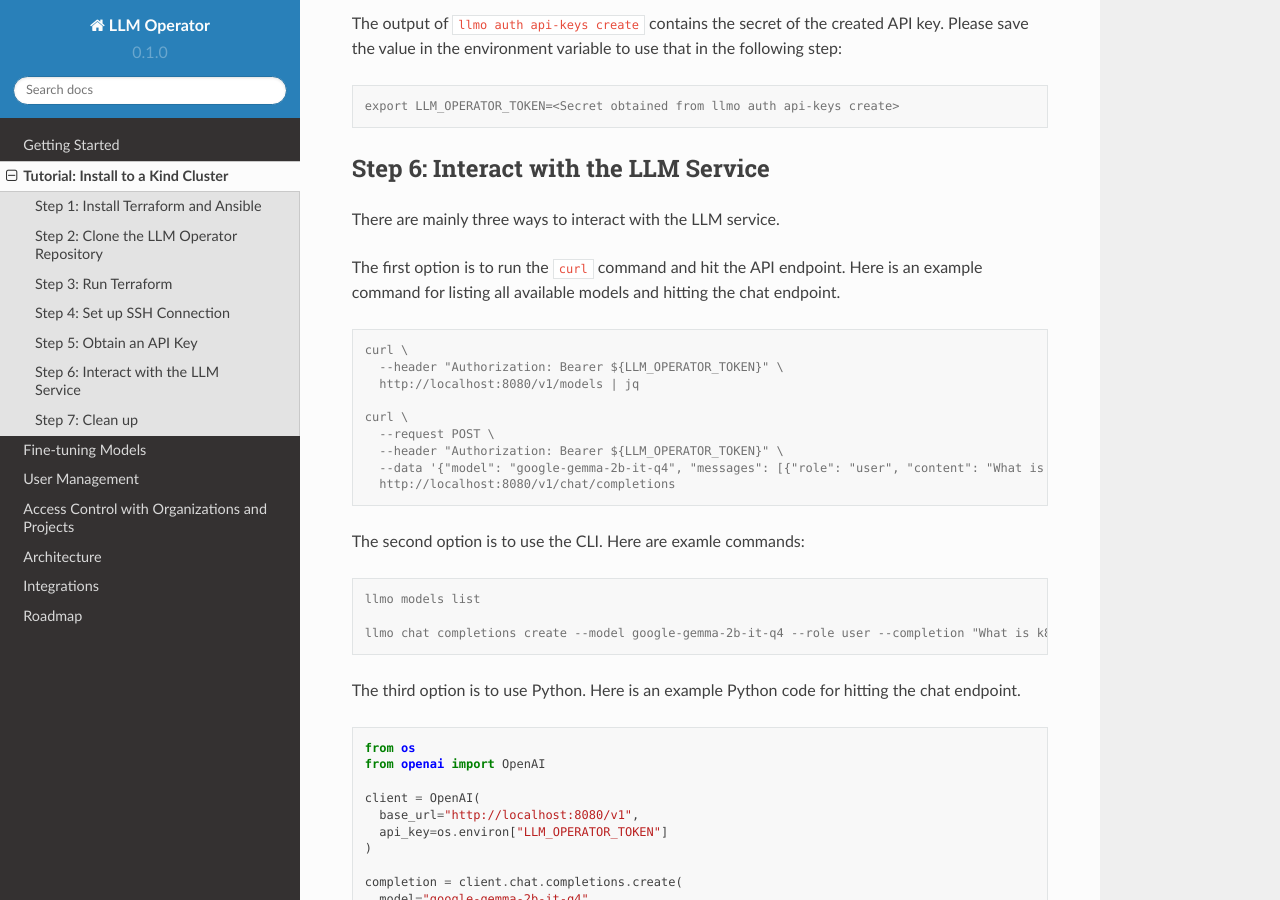
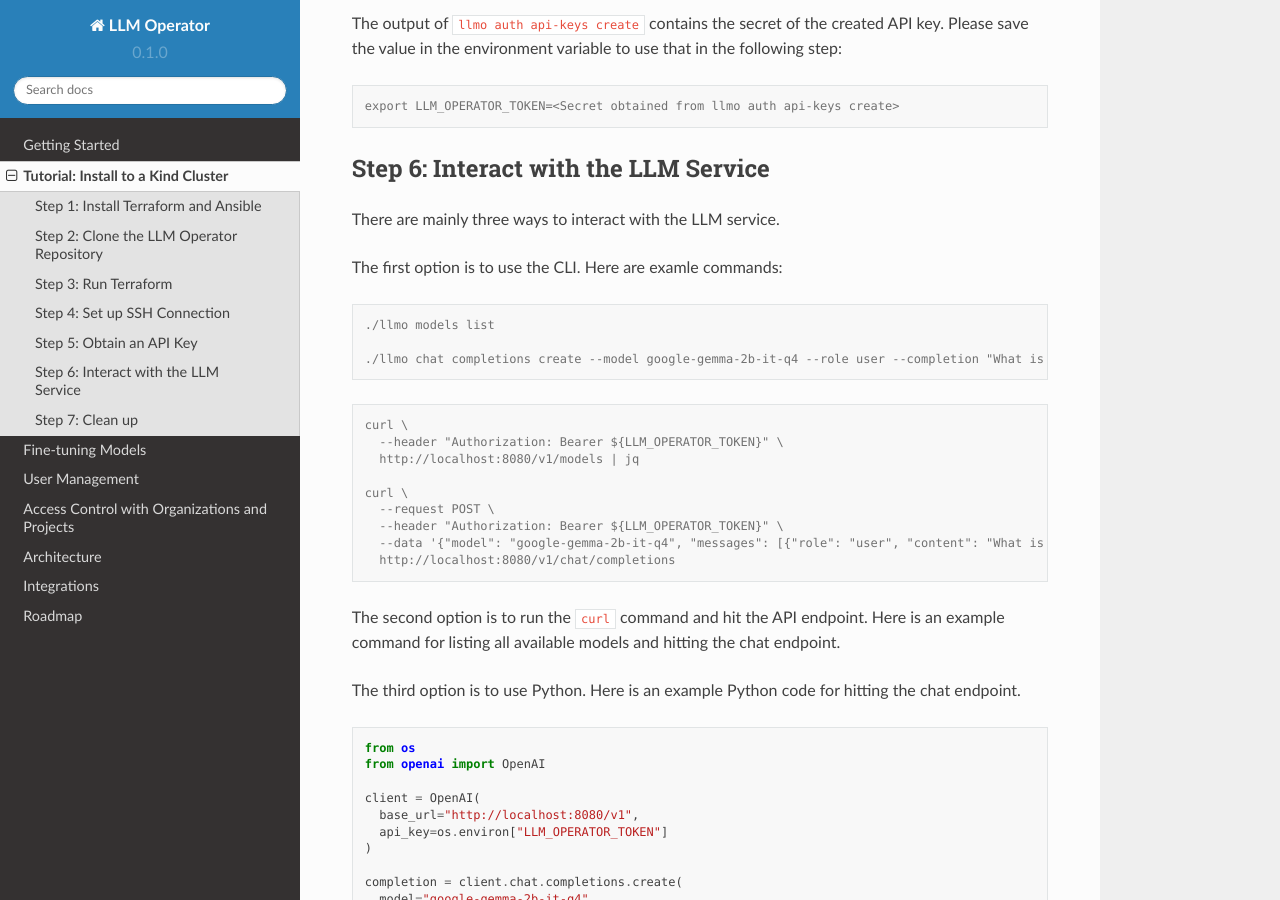
Before and after one commit to llm-operator/docs, a Sphinx documentation site: the page built from docs/source/tutorial.rst, in a window 1280 px wide and 900 px high, scrolled down 2687 px. Built offline with Sphinx 7.4.7 and the Read the Docs theme 2.0.0, drawn with Linux system fonts in a browser that asks for light colours; part of the change alters nothing that is shown.

Commit message:
Update tutorial.rst - minor tweak to the tutorial (#38)

```diff
--- a/docs/source/tutorial.rst
+++ b/docs/source/tutorial.rst
@@ -140,8 +140,14 @@ Step 6: Interact with the LLM Service
 
 There are mainly three ways to interact with the LLM service.
 
-The first option is to run the ``curl`` command and hit the API endpoint.
-Here is an example command for listing all available models and hitting the chat endpoint.
+The first option is to use the CLI. Here are examle commands:
+
+.. code-block:: console
+
+   ./llmo models list
+
+   ./llmo chat completions create --model google-gemma-2b-it-q4 --role user --completion "What is k8s?"
+
 
 .. code-block:: console
 
@@ -155,15 +161,8 @@ Here is an example command for listing all available models and hitting the chat
      --data '{"model": "google-gemma-2b-it-q4", "messages": [{"role": "user", "content": "What is k8s?"}]}' \
      http://localhost:8080/v1/chat/completions
 
-
-The second option is to use the CLI. Here are examle commands:
-
-.. code-block:: console
-
-   llmo models list
-
-   llmo chat completions create --model google-gemma-2b-it-q4 --role user --completion "What is k8s?"
-
+The second option is to run the ``curl`` command and hit the API endpoint.
+Here is an example command for listing all available models and hitting the chat endpoint.
 
 The third option is to use Python. Here is an example Python code for hitting the chat endpoint.
 
```
